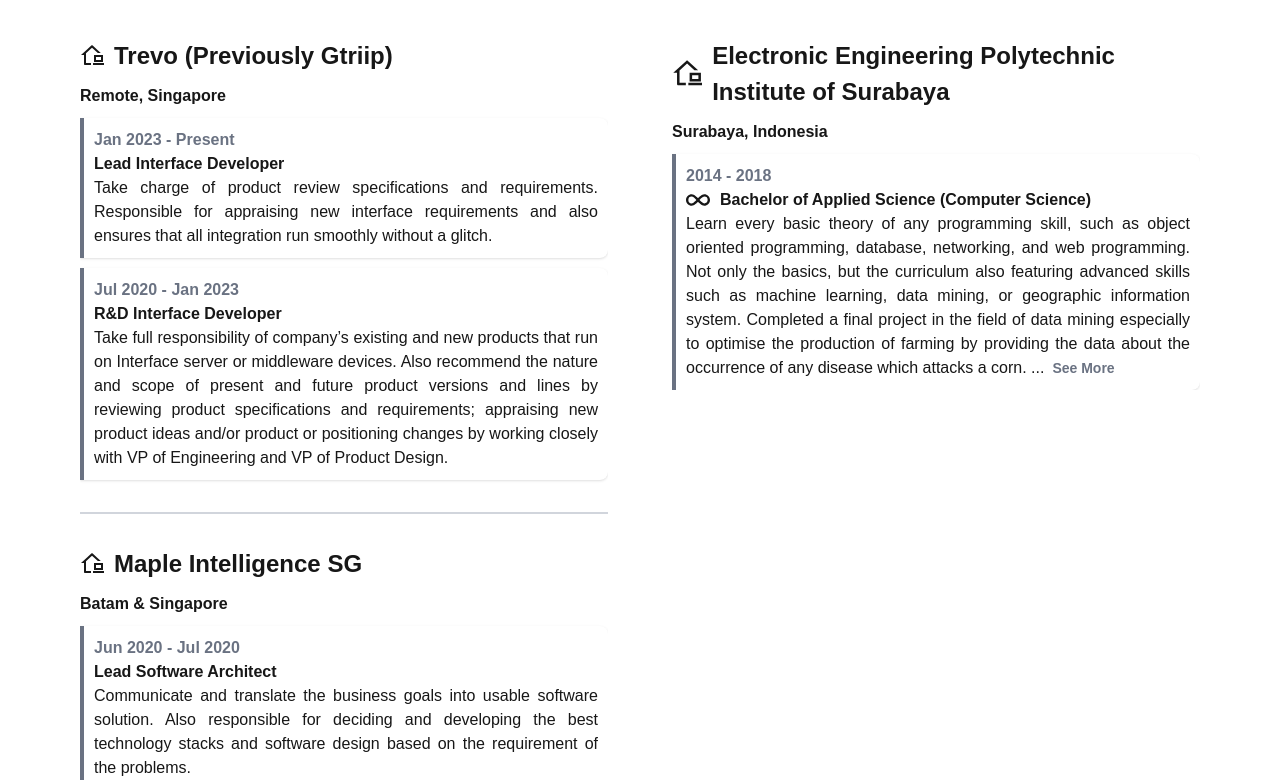
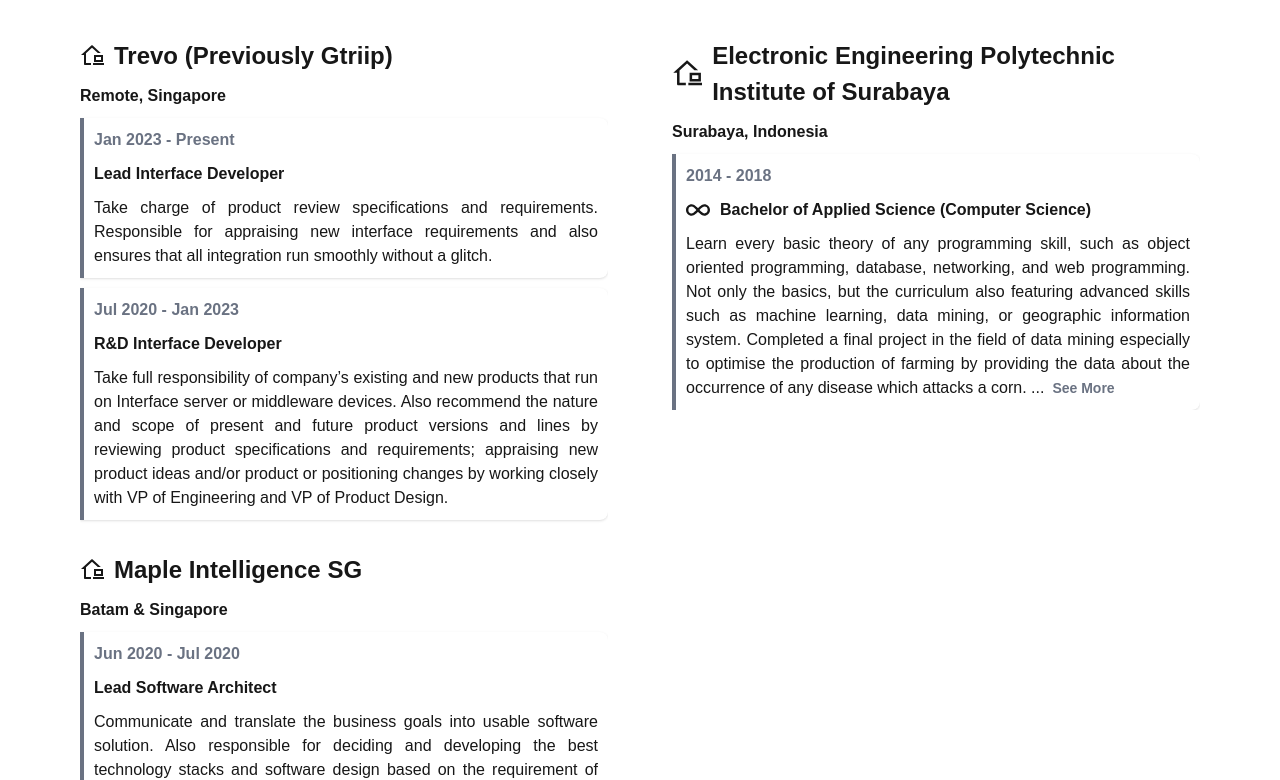
Before and after one commit to dito-hafizh/dito-hafizh.github.io, a Next.js app: page / in a window 1280 px wide. Shown: the part 460-1240 px from the top of the page. Built offline with nearby package versions, Linux system fonts and the light colour scheme.

Commit message:
style(work-section): update card layout and remove dividers

```diff
--- a/app/globals.css
+++ b/app/globals.css
@@ -50,6 +50,6 @@
 
 @layer components {
   .card-standard {
-    @apply bg-white border-l-4 border-gray-500 shadow-sm rounded-r-lg p-content text-justify overflow-hidden;
+    @apply bg-white border-l-4 border-gray-500 shadow-sm rounded-r-lg p-content text-justify overflow-hidden flex flex-col gap-content;
   }
 }
--- a/app/sections/work-section.tsx
+++ b/app/sections/work-section.tsx
@@ -43,9 +43,6 @@
               </div>
             ))}
           </div>
-          {index < WORKS.length - 1 && (
-            <hr className="border-t-2 border-gray-300" />
-          )}
         </Fragment>
       ))}
     </div>
```
